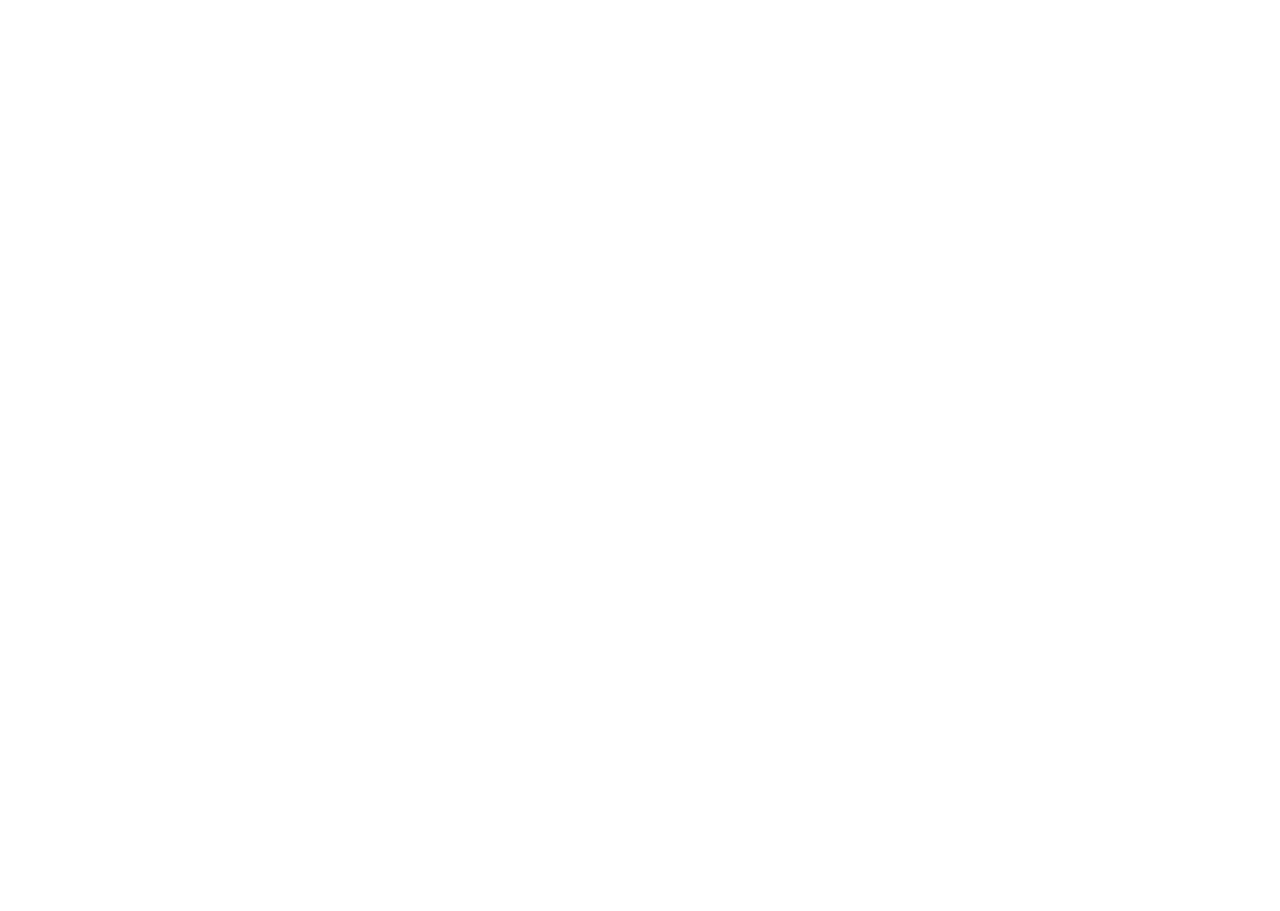
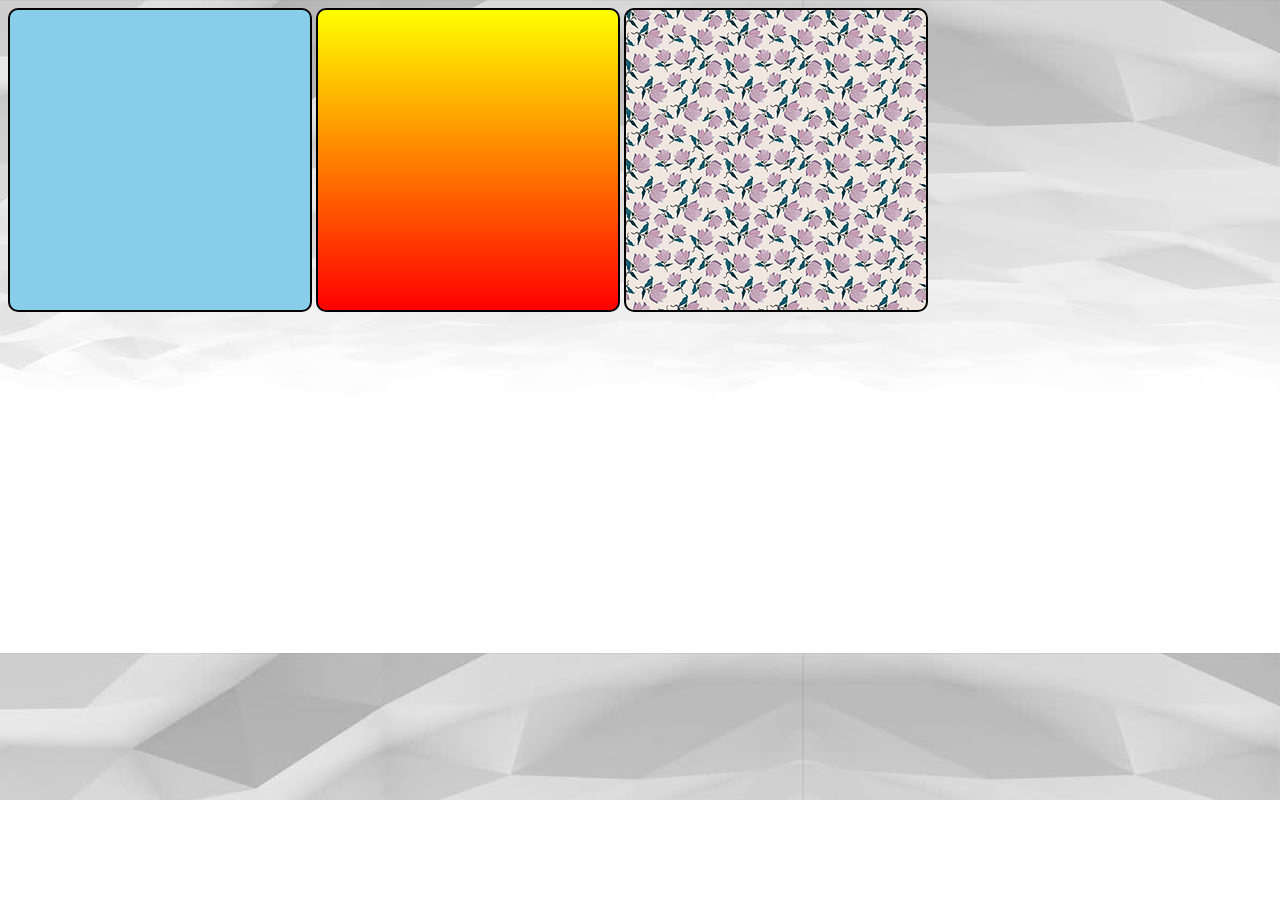
Before and after one commit to Victorsilva-cloud/html-css, a plain HTML site: page Exercicios/ex022 - imagens de fundo/fundo001.html in a window 1280 px wide. After the commit the page ends 800 px from the top, so only its background shows below. Drawn offline with Linux system fonts and the light colour scheme.

Commit message:
add modificações

```diff
--- a/Exercicios/ex022 - imagens de fundo/fundo001.html
+++ b/Exercicios/ex022 - imagens de fundo/fundo001.html
@@ -3,25 +3,41 @@
 <head>
     <meta charset="UTF-8">
     <meta name="viewport" content="width=device-width, initial-scale=1.0">
-    <title>Imagens de Fundo</title>
+    <title>Teste de imagens de fundo</title>
     <style>
+        body{
+            background-image: url('imagens/wallpaper005.jpg');
+        }
         div.quadrado{
-            border; px: 1px solid black;
+            display: inline-block;
+            border: 2px solid black;
+            border-radius: 10px;
+            background-color: lightgray;
             width: 300px;
             height: 300px;
+
+        }
+
+        div#q1{
+            background-color: skyblue;
+        }
+        div#q2{
+            background-image: linear-gradient(to bottom, yellow, red);
+        }
+        div#q3{
+            background-image: url('imagens/pattern003.png');
         }
     </style>
 </head>
 <body>
-    <div class="quadrado">
+    <div class="quadrado" id="q1">
 
     </div>
-    <div class="quadrado">
+    <div class="quadrado" id="q2">
 
     </div>
-    <div class="quadrado">
+    <div class="quadrado" id="q3">
 
     </div>
-
 </body>
 </html>
```
